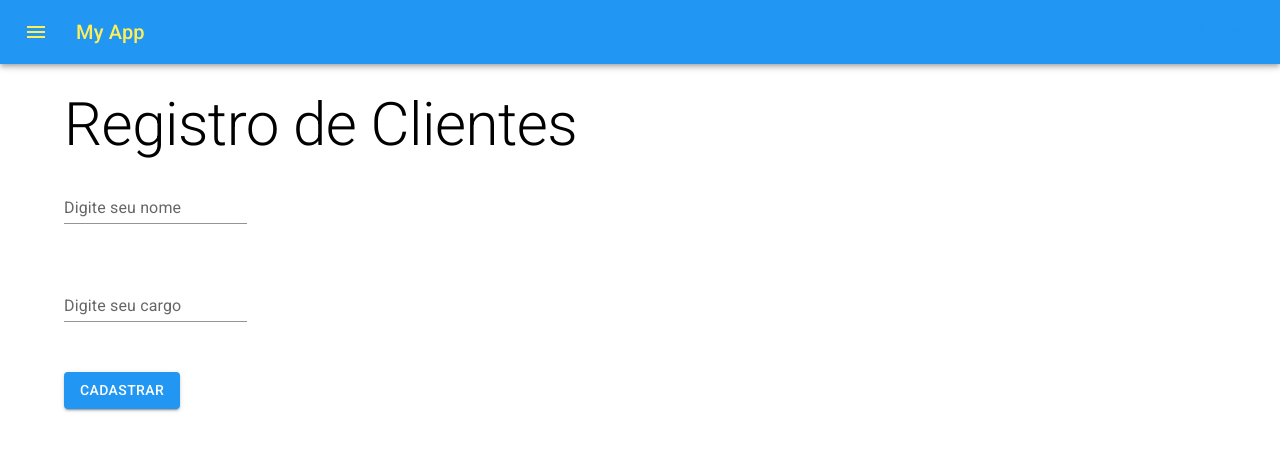
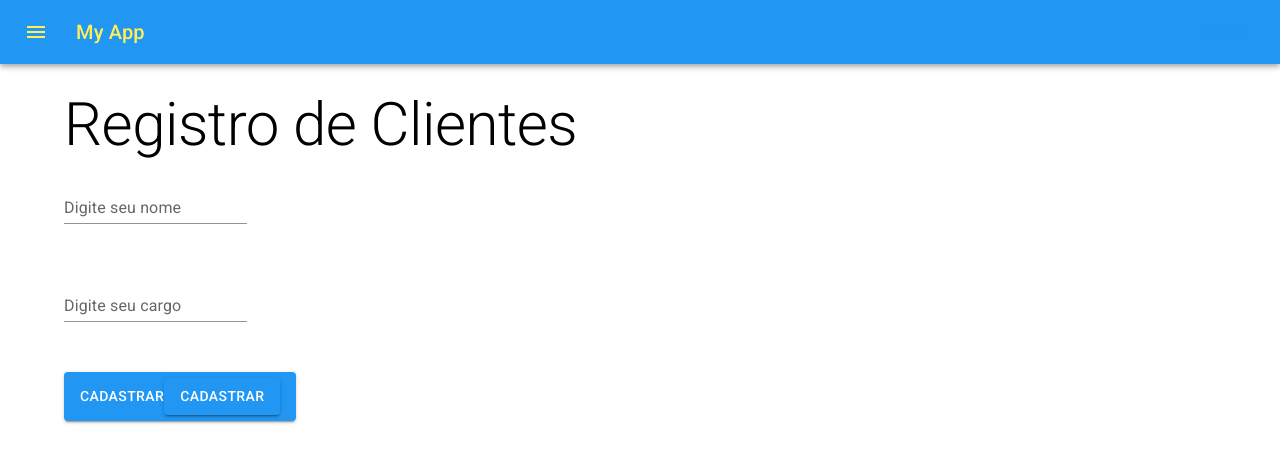
Before and after one commit to ulissessoaresmoreira/my_app, a React (Create React App) app: page /customers/add in a window 1280 px wide. Shown: the top 462 px of the page. Built offline with nearby package versions, Linux system fonts and the light colour scheme.

Commit message:
add grid on RickAndMorty

```diff
--- /dev/null
+++ b/src/components/CircularIntegration.js
@@ -0,0 +1,63 @@
+import * as React from 'react'
+import CircularProgress from '@mui/material/CircularProgress'
+import { green } from '@mui/material/colors'
+import Button from '@mui/material/Button'
+
+
+const CircularIntegration = ({onClick}) => {
+  const [loading, setLoading] = React.useState(false)
+  const [success, setSuccess] = React.useState(false)
+  const timer = React.useRef()
+
+  const buttonSx = {
+    ...(success && {
+      bgcolor: green[500],
+      '&:hover': {
+        bgcolor: green[700],
+      },
+    }),
+  }
+
+  React.useEffect(() => {
+    return () => {
+      clearTimeout(timer.current)
+    }
+  }, [])
+
+  const handleRegisterButton = () => {
+    if (!loading) {
+      setSuccess(false)
+      setLoading(true)
+      timer.current = window.setTimeout(() => {
+        setSuccess(true)
+        setLoading(false)
+      }, 1000)
+    }
+  }
+
+    return (
+        <Button
+            variant="contained"
+            sx={buttonSx}
+            disabled={loading}
+            onClick={handleRegisterButton}
+        >
+        Cadastrar
+        {loading && (
+            <CircularProgress
+            size={24}
+            sx={{
+                color: green[500],
+                position: 'absolute',
+                top: '50%',
+                left: '50%',
+                marginTop: '-12px',
+                marginLeft: '-12px',
+            }}
+            />
+        )}
+        </Button>
+    )
+}
+
+export default CircularIntegration
--- a/src/components/RickAndMortyCard.js
+++ b/src/components/RickAndMortyCard.js
@@ -18,7 +18,7 @@ import ShareIcon from '@mui/icons-material/Share'
 
 const useStyles = makeStyles ({
     root:{
-        maxWidth: 450,
+        maxWidth: 360,
 
     }
 })
--- a/src/pages/Advice.js
+++ b/src/pages/Advice.js
@@ -3,25 +3,34 @@ import {useState, useEffect} from 'react'
 import axios from 'axios'
 
 import AdviceCard from '../components/AdviceCard'
+import Fab from '@mui/material/Fab'
+//import CircularProgress from '@mui/material/CircularProgress'
+import UpdateIcon from '@mui/icons-material/Update';
 
 
 
 const Advice = () => {
-
     const [tips, setTips] = useState([])
+    const [progress, setProgress] = useState(0)
 
     useEffect (() =>{
+        axios.get('https://api.adviceslip.com/advice')
+            .then((response) => {
+                setTips(response.data.slip.advice)
+                console.log(tips)
+            })
+    }, [tips])
+
+    const handleClick = () => {
+
+
 
         axios.get('https://api.adviceslip.com/advice')
             .then((response) => {
-                //const {gato} = response.data.slip.advice
-                //console.log(response.data.slip.advice)
                 setTips(response.data.slip.advice)
                 console.log(tips)
             })
-
-    }, [tips])
-
+    }
 
     return (
         <>
@@ -29,13 +38,11 @@ const Advice = () => {
             <AdviceCard
                 tip = {tips}
             />
+            <Fab color="primary" aria-label="add" onClick={handleClick} >
+                <UpdateIcon />
+            </Fab>
         </>
     )
 }
 
 export default Advice
-
-
-/*
-
-*/
--- a/src/pages/RickAndMorty.js
+++ b/src/pages/RickAndMorty.js
@@ -3,13 +3,21 @@ import {useState, useEffect} from 'react'
 import axios from 'axios'
 
 import RickAndMortyCard from '../components/RickAndMortyCard'
+import Grid from '@mui/material/Grid'
+
+import { makeStyles } from '@material-ui/styles'
+
+const useStyles = makeStyles ((theme) => ({
+    card: {
+        margin: 1,
+    }
+}))
 
 
 
 const RickAndMorty = () => {
+    const classes = useStyles
     const [characters, setCharacters] = useState([])
-
-
 
     useEffect(() => {
 
@@ -26,9 +34,13 @@ const RickAndMorty = () => {
 
 
     return (
-        <>
+
+        <Grid container>
+            <Grid item xs={12} style={{background:'lightgrey'}}>
+            </Grid>
             {
                 characters.map(character => (
+                    <Grid item xs={12} sm={8} md={6} lg={4} className={classes.card}>
                         <RickAndMortyCard
                             name = {character.name}
                             status = {character.status}
@@ -36,9 +48,10 @@ const RickAndMorty = () => {
                             location = {character.location}
                             image = {character.image}
                         />
+                    </Grid>
                 ))
             }
-        </>
+        </Grid>
     )
 }
 
--- a/src/pages/customers/Register.js
+++ b/src/pages/customers/Register.js
@@ -5,6 +5,7 @@ import { makeStyles } from '@material-ui/styles'
 
 import Toasty from '../../components/Toasty'
 import {Button, TextField} from '@mui/material'
+import CircularIntegration from '../../components/CircularIntegration'
 
 
 const useStyles = makeStyles ({
@@ -43,6 +44,7 @@ const Register = () => {
     }
 
     const handleRegisterButton = () => {
+
         let hasError = false
         let newFormState = {   // testar mudar para const e testar tirar o reticencias e colocar {form}
             ...form
@@ -110,7 +112,12 @@ const Register = () => {
                 />
             </div>
             <div className={classes.wrapper}>
-                <Button variant="contained" onClick={handleRegisterButton}>Cadastrar</Button>
+                <Button
+                    variant="contained"
+                    onClick={handleRegisterButton}>
+                        Cadastrar
+                        <CircularIntegration />
+                </Button>
             </div>
             <Toasty open={openToasty} severity="success" text="Cadastro Realizado com Sucesso!" />
         </>
```
Lines whose indentation alone changed are shown as unchanged.
